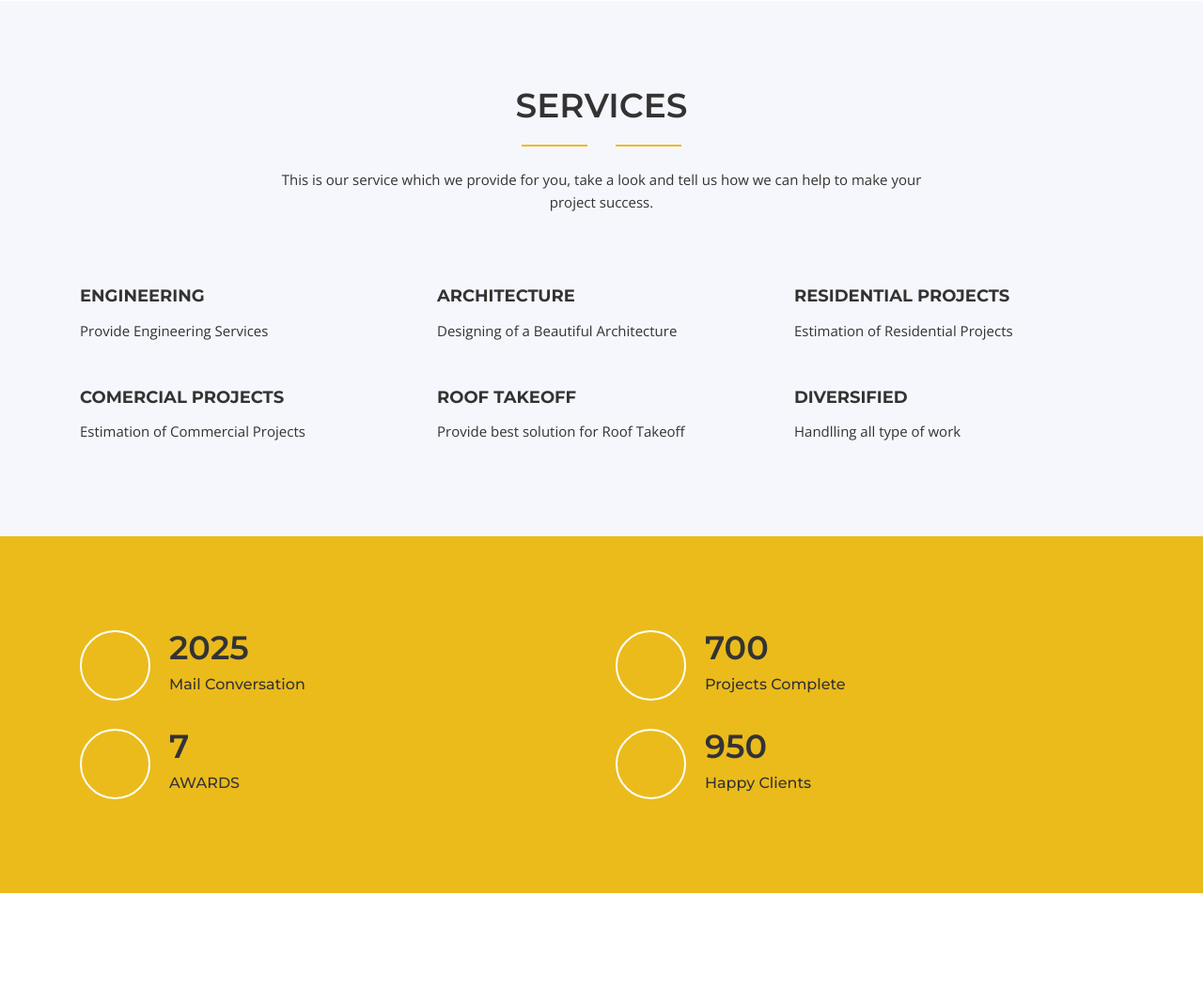
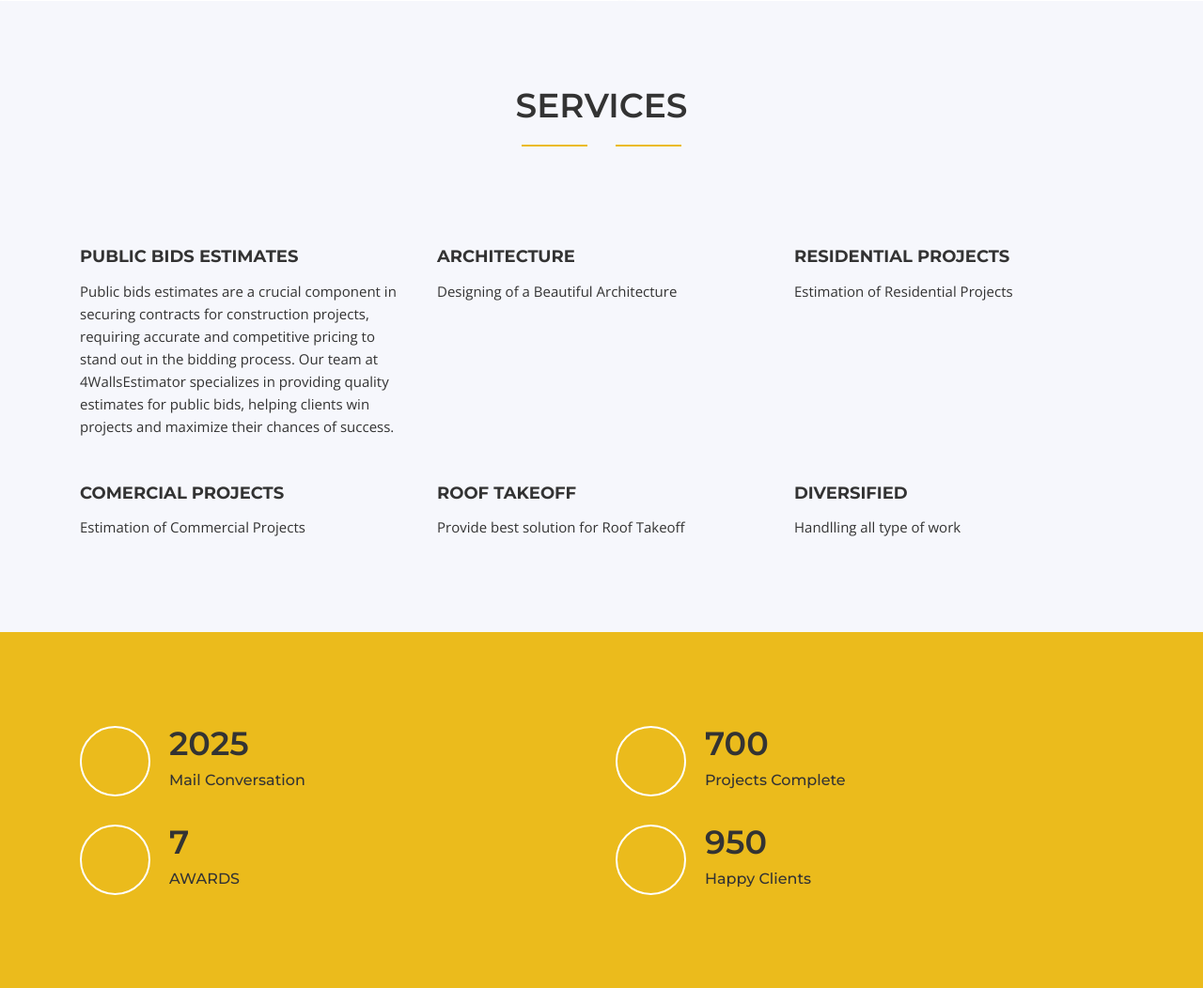
Before and after one commit to sycla/fourwallcom, a Django app: page / in a window 1280 px wide. Shown: the part 1441-2493 px from the top of the page at 94% size. Run offline with Django 4.2, Linux system fonts and the light colour scheme; some libraries are stand-ins or nearby versions.

Commit message:
Update index.html

```diff
--- a/templates/index.html
+++ b/templates/index.html
@@ -218,7 +218,7 @@
 							<span class="tm-right-bar"></span>
 						</div>
 						<div class="empty-space col-md-b15 col-xs-b15"></div>
-						<p>This is our service which we provide for you, take a look and tell us how we can help to make your project success.</p>
+
 					</div>
 				</div>
 			</div>
@@ -229,8 +229,8 @@
 					<div class="tm-service tm-style1">
 						<div class="tm-tm-service-in">
 							<div class="tm-service-logo"><i class="icofont-engineer"></i></div>
-              <h3 class="tm-service-heading">Engineering</h3>
-							<div class="tm-sample-text">Provide Engineering Services</div>
+              <h3 class="tm-service-heading">Public Bids Estimates</h3>
+							<div class="tm-sample-text">Public bids estimates are a crucial component in securing contracts for construction projects, requiring accurate and competitive pricing to stand out in the bidding process. Our team at 4WallsEstimator specializes in providing quality estimates for public bids, helping clients win projects and maximize their chances of success.</div>
 						</div>
 					</div>
 				</div><!-- .col -->
```
